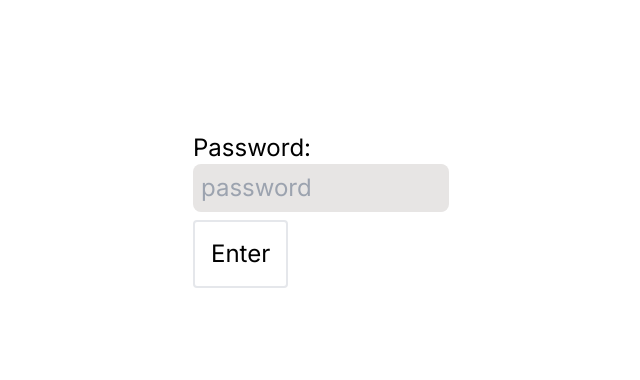
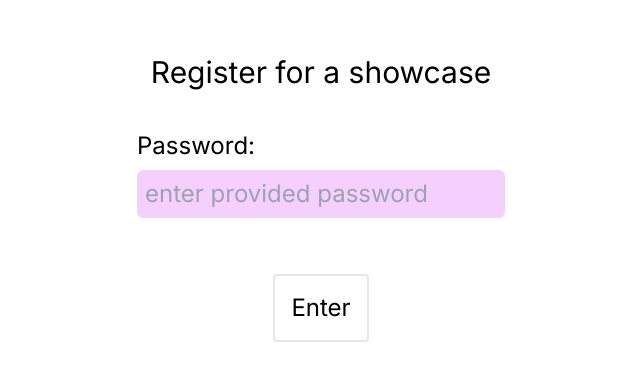
Before and after one commit to jinitsuga/ws-payments, a Next.js app: page / in a window 1280 px wide. Shown: the part 190-570 px from the top of the page, without its empty margins (319-959 px from the left). Built offline with nearby package versions, Linux system fonts and the light colour scheme.

Commit message:
add wrong password error and rerouting on correct pw

```diff
--- a/src/app/Components/PwForm.tsx
+++ b/src/app/Components/PwForm.tsx
@@ -1,21 +1,55 @@
 "use client";
-import React from "react";
+import React, { SyntheticEvent, useState } from "react";
+import { useRouter } from "next/navigation";
 
 export default function PwInput() {
+  const [pwInput, setPwInput] = useState<string>("");
+  const [showErr, setShowErr] = useState<boolean>(false);
+
+  const router = useRouter();
+
+  console.log(pwInput);
+
+  const updatePw = (e: React.FormEvent<HTMLInputElement>) => {
+    setPwInput(e.currentTarget.value);
+  };
+
   return (
-    <form className="w-64">
+    <form className="flex flex-col p-6 rounded-lg">
       <label
-        className=" flex flex-col text-2xl text-left mb-2"
+        className=" flex flex-col text-2xl text-left mb-4 gap-2"
         htmlFor="password"
       >
         Password:
         <input
-          className=" p-2 bg-stone-200 inline rounded-lg border-fuchsia-500 outline-fuchsia-500"
-          placeholder="password"
+          onChange={(e) => {
+            updatePw(e);
+          }}
+          className=" p-2 bg-fuchsia-200 rounded-md"
+          placeholder="enter provided password"
           type="password"
         ></input>
+        <span className={`${showErr ? "block" : "invisible"} text-red-700`}>
+          Wrong password.
+        </span>
       </label>
-      <button className="rounded border-2 p-4 text-2xl">Enter </button>
+      <button
+        onClick={(e: SyntheticEvent) => {
+          e.preventDefault();
+          const pw = process.env.NEXT_PUBLIC_PASS;
+
+          if (pwInput !== pw) {
+            console.log(setShowErr(true));
+          } else if (pwInput === pw) {
+            console.log("you are in");
+            setShowErr(false);
+            router.push("/register");
+          }
+        }}
+        className=" w-24 self-center rounded border-2 p-4 text-2xl"
+      >
+        Enter
+      </button>
     </form>
   );
 }
--- a/src/app/page.tsx
+++ b/src/app/page.tsx
@@ -3,7 +3,8 @@ import PwInput from "./Components/PwForm";
 
 export default function Home() {
   return (
-    <main className="flex items-center justify-center h-full">
+    <main className="flex gap-4 flex-col items-center justify-center h-full">
+      <h2 className="text-3xl">Register for a showcase</h2>
       <PwInput></PwInput>
     </main>
   );
--- /dev/null
+++ b/src/app/register/page.tsx
@@ -0,0 +1,3 @@
+export default function Register() {
+  return <div>register form</div>;
+}
--- a/tailwind.config.ts
+++ b/tailwind.config.ts
@@ -1,20 +1,24 @@
-import type { Config } from 'tailwindcss'
+import type { Config } from "tailwindcss";
 
 const config: Config = {
   content: [
-    './src/pages/**/*.{js,ts,jsx,tsx,mdx}',
-    './src/components/**/*.{js,ts,jsx,tsx,mdx}',
-    './src/app/**/*.{js,ts,jsx,tsx,mdx}',
+    "./src/pages/**/*.{js,ts,jsx,tsx,mdx}",
+    "./src/components/**/*.{js,ts,jsx,tsx,mdx}",
+    "./src/app/**/*.{js,ts,jsx,tsx,mdx}",
   ],
   theme: {
     extend: {
       backgroundImage: {
-        'gradient-radial': 'radial-gradient(var(--tw-gradient-stops))',
-        'gradient-conic':
-          'conic-gradient(from 180deg at 50% 50%, var(--tw-gradient-stops))',
+        "gradient-radial": "radial-gradient(var(--tw-gradient-stops))",
+        "gradient-conic":
+          "conic-gradient(from 180deg at 50% 50%, var(--tw-gradient-stops))",
+      },
+      colors: {
+        "ws-pink": "#f1a5e9",
+        "ws-green": "#54aaa4",
       },
     },
   },
   plugins: [],
-}
-export default config
+};
+export default config;
```
